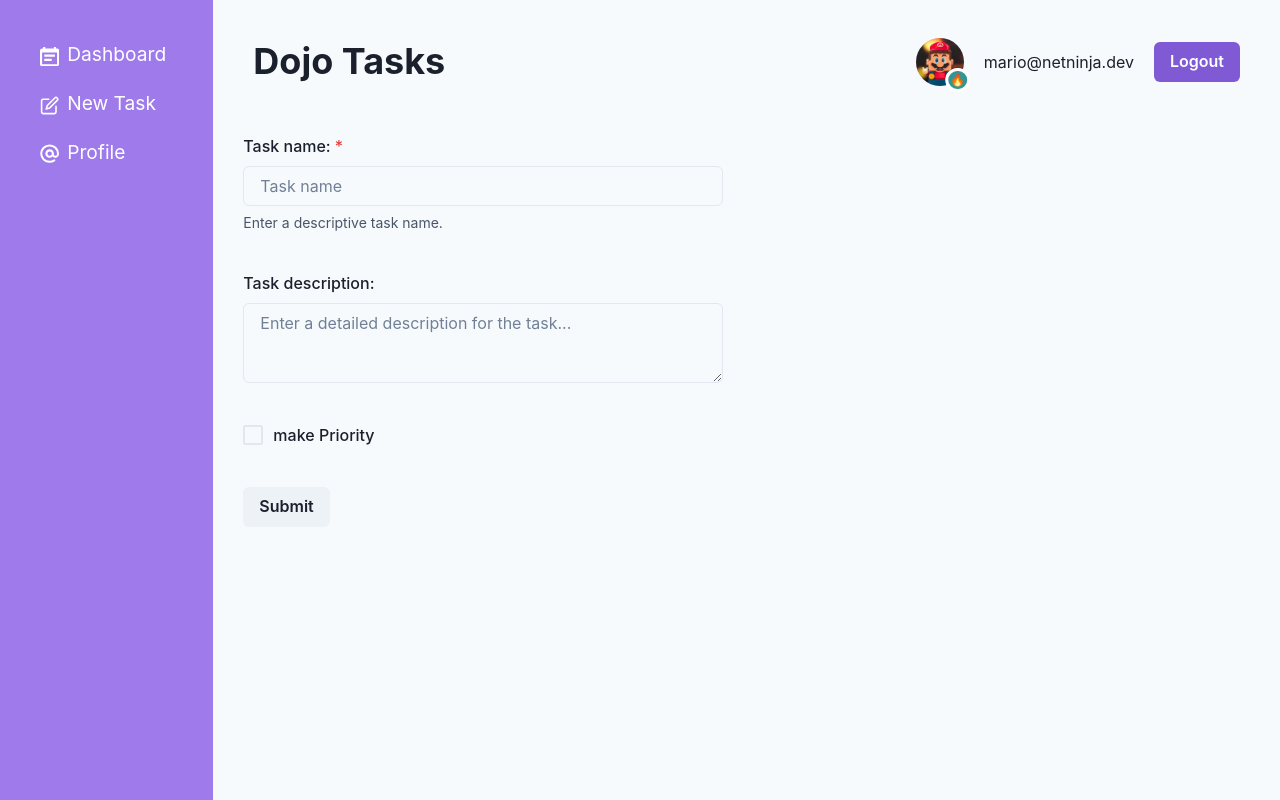
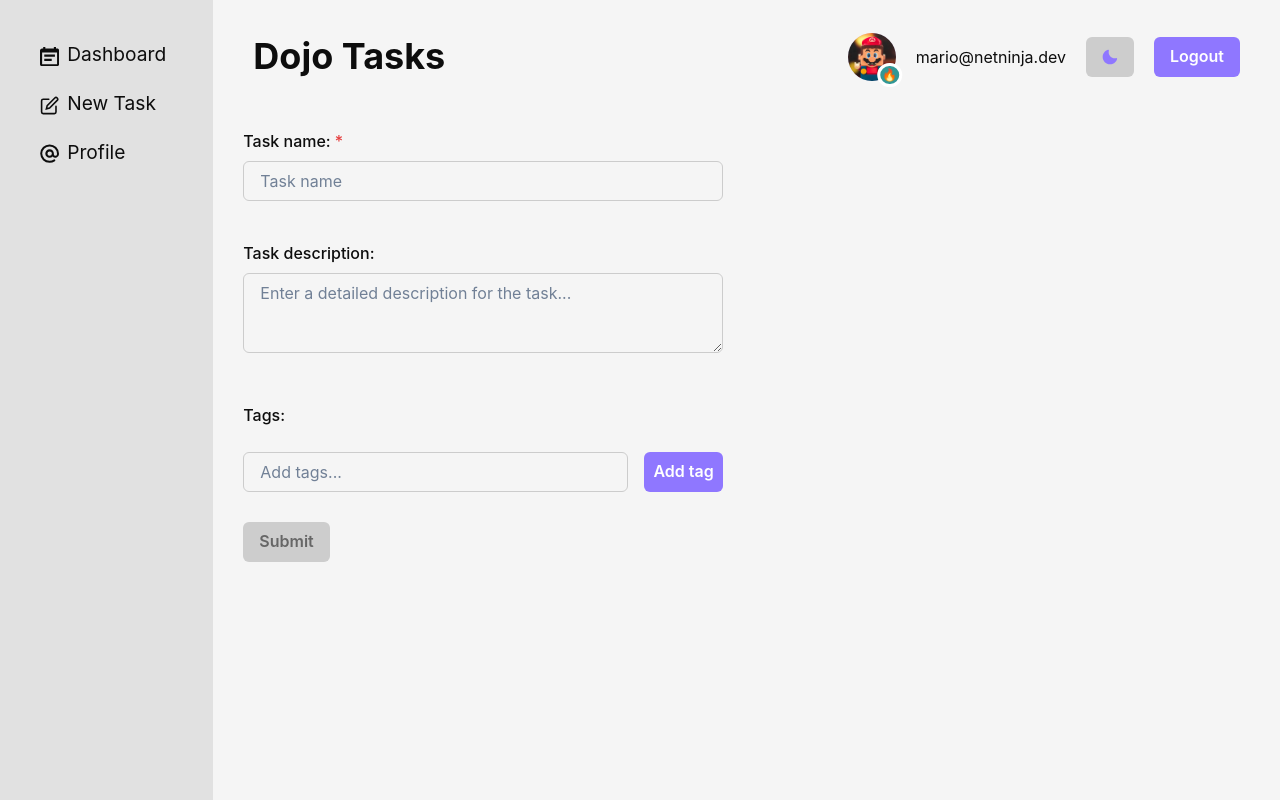
Before and after one commit to Y-Issa/Thoughts, a React (Vite) app: page /create in a window 1280 px wide. Built offline with nearby package versions, Linux system fonts and the light colour scheme.

Commit message:
added darkmode

```diff
--- a/src/App.jsx
+++ b/src/App.jsx
@@ -4,11 +4,14 @@ import {
   createBrowserRouter,
   createRoutesFromElements,
 } from "react-router-dom";
+import { ChakraProvider } from "@chakra-ui/react";
 
 import RootLayout from "./layouts/RootLayout";
 import Profile from "./pages/Profile";
 import Dashboard, { tasksLoader } from "./pages/Dashboard";
 import Create, { createAction } from "./pages/Create";
+import { theme_dark, theme_light } from "./theme";
+import { useDarkMode } from "./contexts/DarkModeContext";
 
 const router = createBrowserRouter(
   createRoutesFromElements(
@@ -21,7 +24,12 @@ const router = createBrowserRouter(
 );
 
 function App() {
-  return <RouterProvider router={router} />;
+  const { isDark } = useDarkMode();
+  return (
+    <ChakraProvider theme={isDark ? theme_dark : theme_light}>
+      <RouterProvider router={router} />
+    </ChakraProvider>
+  );
 }
 
 export default App;
--- /dev/null
+++ b/src/contexts/DarkModeContext.jsx
@@ -0,0 +1,27 @@
+import { createContext, useContext, useState } from "react";
+
+const DarkModeContext = createContext();
+
+function DarkModeProvider({ children }) {
+  const [isDark, setIsDark] = useState(false);
+
+  function toggleTheme() {
+    setIsDark((mode) => !mode);
+  }
+
+  return (
+    <DarkModeContext.Provider value={{ isDark, toggleTheme }}>
+      {children}
+    </DarkModeContext.Provider>
+  );
+}
+
+function useDarkMode() {
+  const context = useContext(DarkModeContext);
+  if (context === undefined) {
+    throw new Error("useDarkMode must be used within a DarkModeProvider");
+  }
+  return context;
+}
+
+export { DarkModeProvider, useDarkMode };
--- a/src/layouts/RootLayout.jsx
+++ b/src/layouts/RootLayout.jsx
@@ -2,21 +2,31 @@ import { Outlet } from "react-router-dom";
 import Navbar from "../navigation/Navbar";
 import { Grid, GridItem } from "@chakra-ui/react";
 import Sidebar from "../navigation/Sidebar";
+import { useDarkMode } from "../contexts/DarkModeContext";
 
 function RootLayout() {
+  const { isDark } = useDarkMode();
+
   return (
     <Grid templateColumns="repeat(6, 1fr)" bg="gray.50">
       <GridItem
         as="aside"
         display={{ base: "none", md: "block" }}
         colSpan={{ md: 2, lg: 2, xl: 1 }}
-        bg="purple.400"
+        bg={isDark ? "bgColor.50" : "bgColor.200"}
         minHeight={{ md: "100vh" }}
         p={{ base: "20px", lg: "40px" }}
       >
         <Sidebar />
       </GridItem>
-      <GridItem as="main" colSpan={{ base: 6, md: 4, lg: 4, xl: 5 }} p="30px">
+      <GridItem
+        as="main"
+        colSpan={{ base: 6, md: 4, lg: 4, xl: 5 }}
+        px="30px"
+        py="25px"
+        bg="bgColor.100"
+        h={{ base: "100vh", md: "auto" }}
+      >
         <Navbar />
         <Outlet />
       </GridItem>
--- a/src/navigation/DrawerLinks.jsx
+++ b/src/navigation/DrawerLinks.jsx
@@ -19,11 +19,11 @@ function DrawerLinks() {
     <>
       <Button
         variant="ghost"
-        colorScheme="purple"
+        color="primary.400"
         onClick={onOpen}
         display={{ md: "none" }}
       >
-        <HamburgerIcon />
+        <HamburgerIcon boxSize="25px" />
       </Button>
       <Drawer
         isOpen={isOpen}
@@ -32,7 +32,7 @@ function DrawerLinks() {
         finalFocusRef={btnRef}
       >
         <DrawerOverlay />
-        <DrawerContent bg="purple.400">
+        <DrawerContent bg="primary.400">
           {/* <DrawerCloseButton color="white" /> */}
           <DrawerHeader>
             <Button variant="unstyled" onClick={onClose}>
--- a/src/navigation/Navbar.jsx
+++ b/src/navigation/Navbar.jsx
@@ -10,8 +10,12 @@ import {
   useToast,
 } from "@chakra-ui/react";
 import DrawerLinks from "./DrawerLinks";
+import { MoonIcon, SunIcon } from "@chakra-ui/icons";
+import { useDarkMode } from "../contexts/DarkModeContext";
 
 function Navbar() {
+  const { isDark, toggleTheme } = useDarkMode();
+
   const toast = useToast();
 
   function showToast() {
@@ -25,14 +29,26 @@ function Navbar() {
   }
 
   return (
-    <Flex as="nav" p="10px" mb="40px" alignItems="center" h="8vh">
+    <Flex
+      as="nav"
+      p={{ base: "2px", md: "10px" }}
+      mb="40px"
+      alignItems="center"
+      h="8vh"
+    >
       <DrawerLinks />
 
-      <Heading as="h1">Dojo Tasks</Heading>
+      <Heading
+        as="h1"
+        color="textColor.50"
+        fontSize={{ base: "l", sm: "larger", md: "4xl" }}
+      >
+        Dojo Tasks
+      </Heading>
 
       <Spacer />
 
-      <HStack spacing="20px">
+      <HStack spacing={{ base: "10px", md: "20px" }}>
         <Avatar name="Mario" bg="purple.100" src="/img/mario.png">
           <AvatarBadge w="1.3em" bg="teal.500">
             <Text fontSize="xs" color="white">
@@ -40,8 +56,13 @@ function Navbar() {
             </Text>
           </AvatarBadge>
         </Avatar>
-        <Text>mario@netninja.dev</Text>
-        <Button colorScheme="purple" onClick={showToast}>
+        <Text display={{ base: "none", sm: "block" }} color="textColor.50">
+          mario@netninja.dev
+        </Text>
+        <Button onClick={toggleTheme} bgColor="bgColor.400" color="primary.400">
+          {isDark ? <SunIcon /> : <MoonIcon />}
+        </Button>
+        <Button bgColor="primary.400" color="white" onClick={showToast}>
           Logout
         </Button>
       </HStack>
--- a/src/navigation/Sidebar.jsx
+++ b/src/navigation/Sidebar.jsx
@@ -5,7 +5,7 @@ import { NavLink } from "react-router-dom";
 function Sidebar() {
   return (
     <List
-      color="white"
+      color="textColor.50"
       fontSize="1.2rem"
       display={{ base: "flex" }}
       flexDir={{ base: "row", md: "column" }}
@@ -13,19 +13,19 @@ function Sidebar() {
     >
       <ListItem>
         <NavLink to="/">
-          <ListIcon as={CalendarIcon} color="white" />
+          <ListIcon as={CalendarIcon} />
           Dashboard
         </NavLink>
       </ListItem>
       <ListItem>
         <NavLink to="/create">
-          <ListIcon as={EditIcon} color="white" />
+          <ListIcon as={EditIcon} />
           New Task
         </NavLink>
       </ListItem>
       <ListItem>
         <NavLink to="/profile">
-          <ListIcon as={AtSignIcon} color="white" />
+          <ListIcon as={AtSignIcon} />
           Profile
         </NavLink>
       </ListItem>
--- a/src/pages/Create.jsx
+++ b/src/pages/Create.jsx
@@ -1,18 +1,33 @@
 import {
   Box,
   Button,
-  Checkbox,
   FormControl,
-  FormHelperText,
   FormLabel,
+  HStack,
   Input,
+  Tag,
+  TagCloseButton,
+  TagLabel,
   Textarea,
 } from "@chakra-ui/react";
+import { useState } from "react";
 import { Form, redirect } from "react-router-dom";
 
 function Create() {
+  const [tags, setTags] = useState([]);
+  const [currentTag, setCurrentTag] = useState("");
+
+  function addTag() {
+    if (!currentTag) return;
+    setTags([...tags, currentTag]);
+    setCurrentTag("");
+  }
+  function removeTag(tag) {
+    setTags(tags.filter((t) => t !== tag));
+  }
+
   return (
-    <Box maxW="480px">
+    <Box maxW="480px" color="textColor.50">
       <Form method="post" action="/create">
         <FormControl isRequired mb="40px">
           <FormLabel>Task name:</FormLabel>
@@ -20,27 +35,63 @@ function Create() {
             type="text"
             name="title"
             placeholder="Task name"
-            focusBorderColor="purple.400"
+            focusBorderColor="primary.400"
+            borderColor={"textColor.800"}
           />
-          <FormHelperText>Enter a descriptive task name.</FormHelperText>
         </FormControl>
 
         <FormControl mb="40px">
           <FormLabel>Task description:</FormLabel>
           <Textarea
+            name="description"
             placeholder="Enter a detailed description for the task..."
-            focusBorderColor="purple.400"
+            focusBorderColor="primary.400"
+            borderColor={"textColor.800"}
           />
         </FormControl>
 
-        <FormControl display="flex" alignItems="center" mb="40px">
-          <Checkbox name="isPriority" size="lg" colorScheme="purple" />
-          <FormLabel mb="0" ml="10px">
-            make Priority
-          </FormLabel>
+        <FormControl mb="30px">
+          <HStack spacing={4} mb="15px" flexWrap="wrap">
+            <FormLabel my="10px">Tags:</FormLabel>
+            {tags.map((tag) => (
+              <>
+                <Input
+                  type="hidden"
+                  name="tags"
+                  value={tag}
+                  key={Math.random()}
+                />
+                <Tag key={tag} size="lg" variant="subtle" colorScheme="purple">
+                  <TagLabel py="5px">{tag}</TagLabel>
+                  <TagCloseButton onClick={() => removeTag(tag)} />
+                </Tag>
+              </>
+            ))}
+          </HStack>
+          <HStack spacing={4} mb="20px">
+            <Input
+              type="text"
+              placeholder="Add tags..."
+              focusBorderColor="primary.400"
+              borderColor={"textColor.800"}
+              value={currentTag}
+              onChange={(e) => setCurrentTag(e.target.value)}
+              onKeyDown={(e) => {
+                if (e.key === "Enter") {
+                  e.preventDefault();
+                  addTag();
+                }
+              }}
+            />
+            <Button bgColor="primary.400" color="white" onClick={addTag}>
+              Add tag
+            </Button>
+          </HStack>
         </FormControl>
 
-        <Button type="submit">Submit</Button>
+        <Button color="textColor.400" bgColor="bgColor.400" type="submit">
+          Submit
+        </Button>
       </Form>
     </Box>
   );
@@ -52,7 +103,7 @@ export async function createAction({ request }) {
   const task = {
     title: data.get("title"),
     description: data.get("description"),
-    isPriority: data.get("isPriority") === "",
+    tags: data.getAll("tags"),
   };
 
   console.log(task);
--- a/src/pages/Profile.jsx
+++ b/src/pages/Profile.jsx
@@ -17,10 +17,14 @@ import {
 
 function Profile() {
   return (
-    <Tabs mt="40p" p="20px" colorScheme="purple" variant="enclosed">
-      <TabList>
-        <Tab _selected={{ color: "white", bg: "purple.400" }}>Account Info</Tab>
-        <Tab _selected={{ color: "white", bg: "purple.400" }}>Task History</Tab>
+    <Tabs mt="40p" p="20px" color="textColor.100" variant="enclosed">
+      <TabList maxW="520px">
+        <Tab _selected={{ color: "white", bg: "primary.400" }}>
+          Account Info
+        </Tab>
+        <Tab _selected={{ color: "white", bg: "primary.400" }}>
+          Task History
+        </Tab>
       </TabList>
 
       <TabPanels>
--- a/src/theme.js
+++ b/src/theme.js
@@ -1,8 +1,6 @@
 import { theme as origTheme, extendTheme } from "@chakra-ui/react";
 
-const theme = extendTheme({
-  components: {
-    Alert: {
+const alert = {
   variants: {
     solid: (props) => {
       const { colorScheme: c } = props;
@@ -18,8 +16,75 @@ const theme = extendTheme({
       };
     },
   },
+};
+
+export const theme_light = extendTheme({
+  colors: {
+    primary: {
+      50: "#f3e7ff",
+      100: "#dabfff",
+      200: "#c1a7ff",
+      300: "#a88fff",
+      400: "#8f77ff",
+      500: "#755fff",
+      600: "#5c47ff",
+      700: "#432fff",
+      800: "#2917ff",
+      900: "#0d00ff",
+    },
+    bgColor: {
+      50: "#ffffff",
+      100: "#f5f5f5",
+      200: "#e1e1e1",
+      300: "#d7d7d7",
+      400: "#cdcdcd",
+    },
+    textColor: {
+      50: "#0d0d0d", // Almost black
+      100: "#1a1a1a", // Very dark gray
+      200: "#333333", // Dark gray
+      300: "#4d4d4d", // Medium dark gray
+      400: "#666666", // Medium gray
+      500: "#808080", // Neutral gray
+      600: "#999999", // Light gray
+      700: "#b3b3b3", // Lighter gray
+      800: "#cccccc", // Very light gray
+      900: "#e6e6e6", // Near white
     },
   },
 });
-
-export default theme;
+export const theme_dark = extendTheme({
+  colors: {
+    primary: {
+      50: "#d3bfff",
+      100: "#b399ff",
+      200: "#9373ff",
+      300: "#744dff",
+      400: "#5527ff",
+      500: "#3601ff",
+      600: "#2b00cc",
+      700: "#210099",
+      800: "#160066",
+      900: "#0b0033",
+    },
+    bgColor: {
+      50: "#1a1a1a",
+      100: "#333333",
+      200: "#4d4d4d",
+      300: "#666666",
+      400: "#808080",
+    },
+    textColor: {
+      50: "#ffffff", // White
+      100: "#f5f5f5", // Very light gray
+      200: "#e1e1e1", // Light gray
+      300: "#d7d7d7", // Light-medium gray
+      400: "#cdcdcd", // Medium gray
+      500: "#b3b3b3", // Medium-dark gray
+      600: "#999999", // Dark gray
+      700: "#666666", // Very dark gray
+      800: "#4d4d4d", // Near black
+      900: "#333333", // Almost black
+    },
+  },
+});
```
Also changed, not shown: src/main.jsx (+5 -6 lines), src/pages/Dashboard.jsx (+24 -10 lines). Lines whose indentation alone changed are shown as unchanged.
